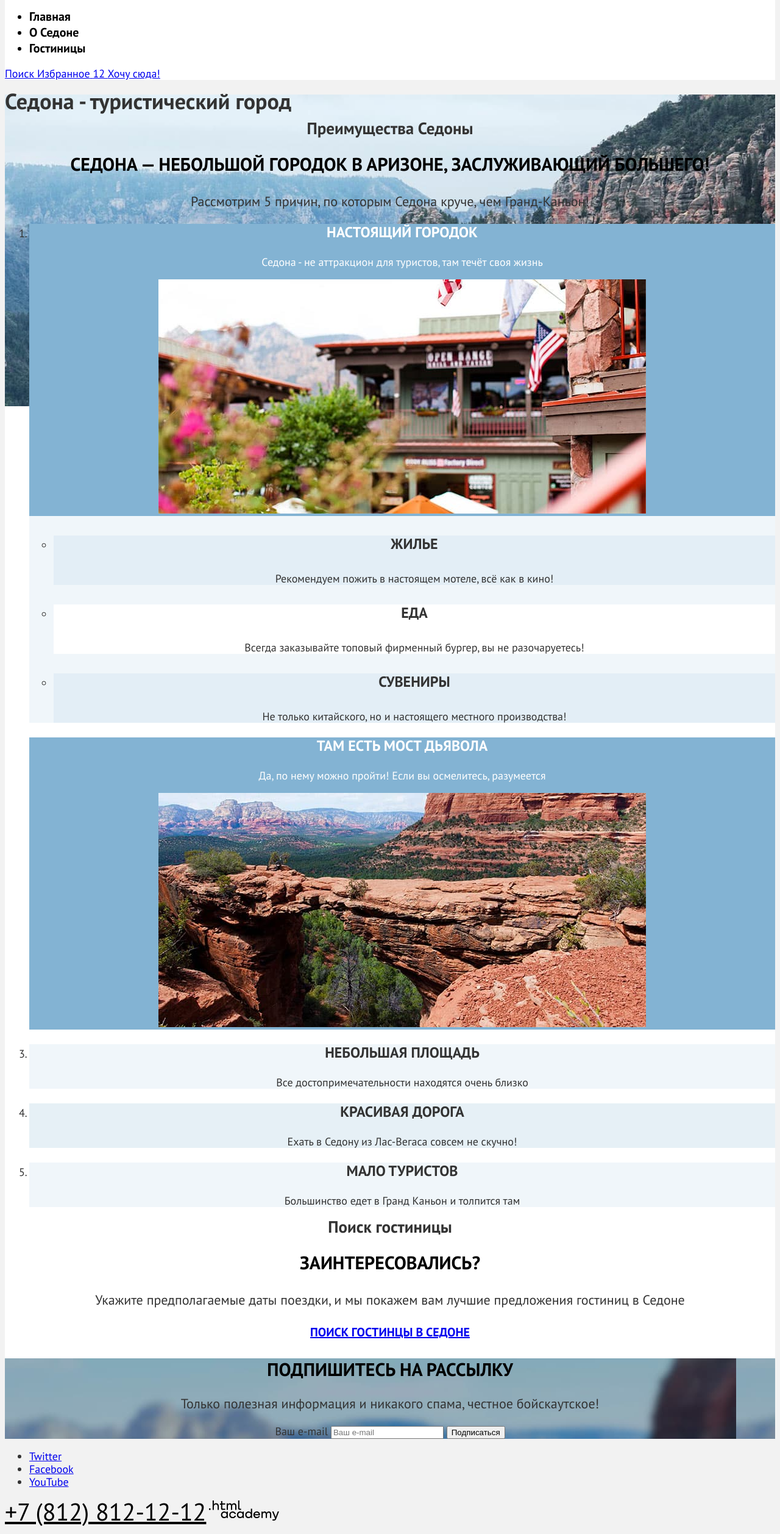
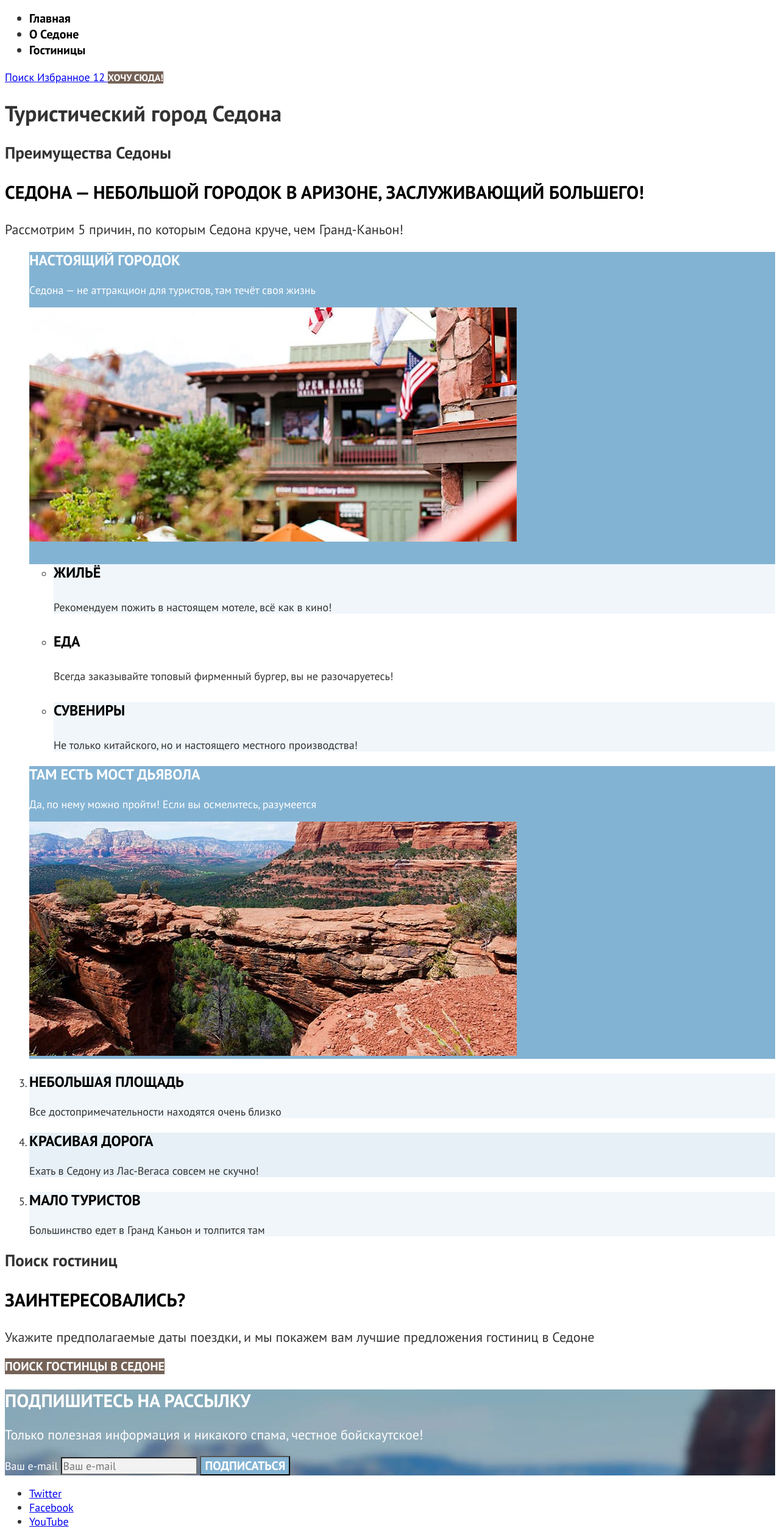
Before and after one commit to hitmandit/-studies-, a plain HTML site: page sedona/index.html in a window 1280 px wide. Shown: the part 86-2601 px from the top of the page at 61% size. Drawn offline with Linux system fonts and the light colour scheme.

Commit message:
Доработка.
Доработка.

```diff
--- a/sedona/index.html
+++ b/sedona/index.html
@@ -1,45 +1,44 @@
 <!DOCTYPE html>
-<html lang="ru">
+<html class="page" lang="ru">
   <head>
     <meta charset="utf-8">
-    <title>Седона - небольшой город в Аризоне</title>
+    <title>Седона — небольшой городок в Аризоне</title>
     <link rel="stylesheet" href="styles/styles.css">
   </head>
-
   <body>
     <header class="page-header">
-        <nav class="navigation">
+      <nav class="header-nav">
         <a class="logo">
           <img src="images/logo.svg" width="139" height="70" alt="Седона">
         </a>
 
-            <ul class="navigation-list">
-                <li class="navigation-item site-menu-item-active">
-                    <a class="navigation-link">Главная</a>
+        <ul class="site-menu">
+          <li class="site-menu-item site-menu-item-active">
+            <a class="site-menu-link">Главная</a>
           </li>
-                <li class="navigation-item">
-                    <a class="navigation-link" href="about.html">О Седоне</a>
+          <li class="site-menu-item">
+            <a class="site-menu-link" href="#">О Седоне</a>
           </li>
-                <li class="navigation-item">
-                    <a class="navigation-link" href="catalog.html">Гостиницы</a>
+          <li class="site-menu-item">
+            <a class="site-menu-link" href="catalog.html">Гостиницы</a>
           </li>
         </ul>
 
-            <div class="additional-meny">
+        <div class="additional-menu">
           <a class="icon-button" href="#">
             <span class="visually-hidden">Поиск</span>
           </a>
           <a class="icon-button" href="#">
             <span class="visually-hidden">Избранное</span>
-                    <span class="icon-button-quantity">12</span>
+            <span class="icon-button-counter">12</span>
           </a>
-                <a href="#" class="button">Хочу сюда!</a>
+          <a href="#" class="button button-secondary">Хочу сюда!</a>
         </div>
       </nav>
     </header>
 
     <main class="page-main">
-        <h1 class="visually-hidden">Седона - туристический город </h1>
+      <h1 class="visually-hidden">Туристический город Седона</h1>
 
       <section class="advantages">
         <h2 class="visually-hidden">Преимущества Седоны</h2>
@@ -48,18 +47,17 @@
         <p class="section-description">Рассмотрим 5 причин, по которым Седона круче, чем Гранд-Каньон!</p>
 
         <ol class="advantages-list">
+          <li class="advantages-item advantages-item-large">
+            <h3 class="advantages-title">Настоящий городок</h3>
+            <p class="advantages-text">Седона — не аттракцион для туристов, там течёт своя жизнь</p>
+            <img class="advantages-img" src="images/real-town.jpg" width="800" height="384" alt="Фото города Седона с заведенями">
+
+            <ul class="advantages-list advantages-list-inner">
               <li class="advantages-item">
-                   <div class="advantages-first-block">
-                    <h3 class="advantages-title">Настоящий городок</h3>
-                    <p class="advantages-text">Седона - не аттракцион для туристов, там течёт своя жизнь</p>
-                    <img class="advatages-img" src="images/real-town.jpg" width="800" height="384" alt="Фото города Седона с заведенями">
-                   </div>
-                        <ul class="advantages-list">
-                            <li class="advantages-item">
-                                <h4 class="advantages-title">Жилье</h4>
+                <h4 class="advantages-title">Жильё</h4>
                 <p class="advantages-text">Рекомендуем пожить в настоящем мотеле, всё как в кино!</p>
               </li>
-                            <li class="advantages-item advantages-item-white">
+              <li class="advantages-item">
                 <h4 class="advantages-title">Еда</h4>
                 <p class="advantages-text">Всегда заказывайте топовый фирменный бургер, вы не разочаруетесь!</p>
               </li>
@@ -70,19 +68,22 @@
             </ul>
           </li>
 
-                <li class="advantages-item advantages-first-block">
+          <li class="advantages-item advantages-item-large">
             <h3 class="advantages-title">Там есть мост дьявола</h3>
             <p class="advantages-text">Да, по нему можно пройти! Если вы осмелитесь, разумеется</p>
-                    <img class="advantages-text" src="images/bridge.jpg" width="800" height="384" alt="Фото Моста дьявола: природного каменного моста между скалами">
+            <img class="advantages-img" src="images/bridge.jpg" width="800" height="384" alt="Фото Моста дьявола: природного каменного моста между скалами">
           </li>
+
           <li class="advantages-item">
             <h3 class="advantages-title">Небольшая площадь</h3>
             <p class="advantages-text">Все достопримечательности находятся очень близко</p>
           </li>
-                <li class="advantages-item advantages-item-gray">
+
+          <li class="advantages-item">
             <h3 class="advantages-title">Красивая дорога</h3>
             <p class="advantages-text">Ехать в Седону из Лас-Вегаса совсем не скучно!</p>
           </li>
+
           <li class="advantages-item">
             <h3 class="advantages-title">Мало туристов</h3>
             <p class="advantages-text">Большинство едет в Гранд Каньон и толпится там</p>
@@ -91,13 +92,15 @@
       </section>
 
       <section class="search">
-            <h2 class="visually-hidden">Поиск гостиницы</h2>
+        <h2 class="visually-hidden">Поиск гостиниц</h2>
+
         <p class="section-title">Заинтересовались?</p>
         <p class="section-description">Укажите предполагаемые даты поездки, и мы покажем вам лучшие предложения гостиниц в Седоне</p>
-            <a href="#" class="search-button button">Поиск гостинцы в Седоне</a>
+
+        <a href="#" class="search-button button button-secondary button-large">Поиск гостинцы в Седоне</a>
       </section>
 
-        <section class="subscribe">
+      <section class="subscribe subscribe-primary">
         <h2 class="section-title">Подпишитесь на рассылку</h2>
         <p class="section-description">Только полезная информация и никакого спама, честное бойскаутское!</p>
 
@@ -106,7 +109,7 @@
             <span class="visually-hidden">Ваш e-mail</span>
             <input class="field-input" type="email" name="email" placeholder="Ваш e-mail">
           </label>
-              <button class="subscribe-button button" type="submit">Подписаться</button>
+          <button class="subscribe-button button button-large" type="submit">Подписаться</button>
         </form>
       </section>
     </main>
@@ -133,29 +136,8 @@
       <a class="footer-phone" href="tel:+78128121212">+7 (812) 812-12-12</a>
 
       <a class="footer-developer" href="https://htmlacademy.ru/">
-            <img src="images/logo-footer.svg" width="115" height="33" alt="Разработано HTML Academy">
+        <img src="images/logo-footer.svg" width="115" height="34" alt="Разработано HTML Academy">
       </a>
     </footer>
   </body>
 </html>
-
-
-<!--
-    Нуженн только HTML-код, стили делать не нужно.
-На этом этапе не нужно размечать содержимое
-всплывающих окон и выпадающих блоков.
-    Также не нужно указывать пути и размеры
-для изображений. Достаточно разметки
-такого вида — <img src="" alt="Описание картинки">.
-    Для скрытых элементов используйте класс
-class="visually-hidden".
-    Если страница существует в
-макете, то на неё должна вести
-соответствующая ссылка, например,
-<a href="catalog.html">.
-    Если страницы нет в макете, то
-ссылка на неё должна быть следующего
-вида — <a href="#"></a>.
-    Для тестирования правильности работы
-форм можно использовать адрес
-https://echo.htmlacademy.ru/.  0-->
--- a/sedona/styles/styles.css
+++ b/sedona/styles/styles.css
@@ -1,127 +1,223 @@
-@font-face{
-
-  font-family: PT Sans;
+@font-face {
+  font-family: "PT Sans";
+  font-weight: 400;
   font-style: normal;
-  font-weight: 400;
+  font-display: swap;
   src: url("../fonts/ptsans-400.woff2") format("woff2");
-  font-display: swap;
-  /* если необходим второй шрифт для формата woff (для старых браузеров),
-  должен быть физический, вставлять второй строкой src: utl("fonts/ptsans-400.woff") format("woff"); */
 }
 
-@font-face{
-
-  font-family: PT Sans;
+@font-face {
+  font-family: "PT Sans";
+  font-weight: 700;
   font-style: normal;
-  font-weight: 700;
+  font-display: swap;
   src: url("../fonts/ptsans-700.woff2") format("woff2");
-  font-display: swap;
 }
 
-body{
-  font-family: PT Sans, sans-serif;
+/* Common */
+
+.page {
+  color: #333333;
+
+  font-family: "PT Sans", sans-serif;
   font-size: 18px;
-  line-height: 21px;
-  color: #333333;
-  background-color: #F2F2F2;
 }
 
-.subscribe {
-  background-image: url("../images/background-mailing.jpg");
-}
-.filter {
-  background-image: url("../images/background-catalog.jpg");
+.button {
+  color: #ffffff;
+  background-color: #83B3D3;
+
+  font-family: inherit;
+  font-size: 16px;
+  font-weight: 700;
+  text-transform: uppercase;
+  text-decoration: none;
 }
 
-.page-header{
-  color: #000000;
-  background-color: #ffffff;
-}
-  /* nav */
-.navigation-link{
- font-size: 20px;
- line-height: 26px;
- font-weight: 700;
- color:#000000;
- text-decoration: none;
+.button-secondary {
+  background-color: #756257;
 }
 
-.page-main{
-  background-color:#FFFFFF;
-  background-image: url(../images/index-background.jpg);
-  background-size: 100% auto;
-  background-repeat: no-repeat;
-}
-  /* main */
-.advantages{
-  text-align: center;
+.button-large {
+  font-size: 20px;
 }
 
-.section-title{
+/* Header */
+
+.site-menu {
+  font-size: 20px;
+  line-height: 26px;
+  font-weight: 700;
+}
+
+.site-menu-link {
+  color: #000000;
+
+  text-decoration: none;
+}
+
+/* Footer */
+
+.footer-phone {
+  color: #000000;
+
+  font-size: 40px;
+  line-height: 40px;
+  text-decoration: none;
+}
+
+/* Main */
+
+.main-header {
+  color: #ffffff;
+  background-color: #83B3D3;
+  background-image: url("../images/background-catalog.jpg");
+  background-size: cover;
+}
+
+.main-heading {
+  font-size: 60px;
+  line-height: 78px;
+}
+
+.breadcrumbs {
+  font-size: 16px;
+}
+
+/* Section */
+
+.section-title {
+  color: #000000;
+
   font-size: 30px;
+  font-weight: 700;
   line-height: 36px;
-  font-weight: 700;
-  color: #000000;
   text-transform: uppercase;
 }
 
-.section-description{
-  font-size: 22px;
-  line-height: 36px;
-}
-
-.advantages-title{
-  font-size: 24px;
-  line-height: 28px;
-  font-weight: 700;
-  text-transform: uppercase;
-}
-
-.advantages-item{
-  background: rgba(131, 179, 211, 0.12);
-}
-
-.advantages-first-block{
-  color:#ffffff;
-  background: #83B3D3;
-}
-
-.advantages-item-white{
-  background: #FFFFFF;
-}
-
-.advantages-item-gray{
-  background: rgba(131, 179, 211, 0.2);
-}
-
-.search, .subscribe{
-  text-align: center;
-}
-
-.section-title{
-  font-size: 30px;
-  line-height: 36px;
-  font-weight: 700;
-  color: #000000;
-  text-transform: uppercase;
-}
-
-.section-description{
+.section-description {
   font-size: 22px;
   line-height: 26px;
 }
 
-.search-button{
-  font-weight: 700;
-  font-size: 20px;
-  line-height: 36px;
+/* Forms */
+
+.field-input {
+  font-family: inherit;
+  font-size: 18px;
+
+  background-color: #f2f2f2;
+}
+
+/* Range */
+
+.range-input {
+  color: #ffffff;
+  background-color: transparent;
+
+  font-family: inherit;
+  font-size: 18px;
+}
+
+.range-title {
+  opacity: 0.3;
+}
+
+/* Card */
+
+.card-title {
+  font-size: 24px;
+  line-height: 31px;
+}
+
+.card-link {
+  color: #000000;
+
+  text-decoration: none;
+}
+
+.card-rate {
+  font-size: 16px;
   text-transform: uppercase;
 }
 
-.footer-phone{
+/* Pagination */
+
+.pagination-link {
+  color: #ffffff;
+  background-color: #83B3D3;
+
+  font-size: 20px;
+  font-weight: 700;
+  text-decoration: none;
+}
+
+/* Advantages */
+
+.advantages-list-inner {
+  color: #333333;
+  background-color: #ffffff;
+}
+
+.advantages-item {
+  background-color: rgba(131, 179, 211, 0.12);
+}
+
+
+.advantages-item:not(.advantages-item-large):nth-child(even) {
+  background-color: rgba(131, 179, 211, 0.2);
+}
+
+.advantages-item-large {
+  color: #ffffff;
+  background-color: #83B3D3;
+}
+
+.advantages-list-inner .advantages-item:nth-child(even) {
+  background-color: #ffffff;
+}
+
+.advantages-title {
   color: #000000;
-  font-size: 40px;
-  line-height: 40px;
-  text-align: center;
+  font-size: 24px;
+  font-weight: 700;
+  line-height: 28px;
   text-transform: uppercase;
 }
+
+.advantages-item-large > .advantages-title {
+  color: #ffffff;
+}
+
+.advantages-text {
+  line-height: 21px;
+}
+
+/* Subscribe */
+
+.subscribe-primary .section-title {
+  color: #ffffff;
+}
+
+.subscribe-primary {
+  color: #ffffff;
+  background-color: #83B3D3;
+  background-image: url("../images/background-mailing.jpg");
+  background-size: cover;
+}
+
+/* Filter */
+
+.filter-title {
+  font-size: 20px;
+  font-weight: 700;
+  line-height: 26px;
+}
+
+.filter-reset {
+  color: #ffffff;
+  background-color: transparent;
+
+  font-family: inherit;
+  font-size: 18px;
+}
```
Also changed, not shown: sedona/catalog.html (+11 -25 lines). Lines whose indentation alone changed are shown as unchanged.
